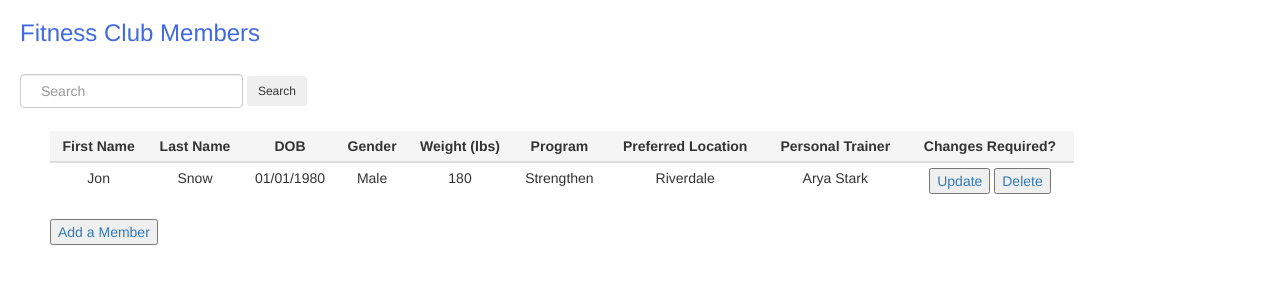
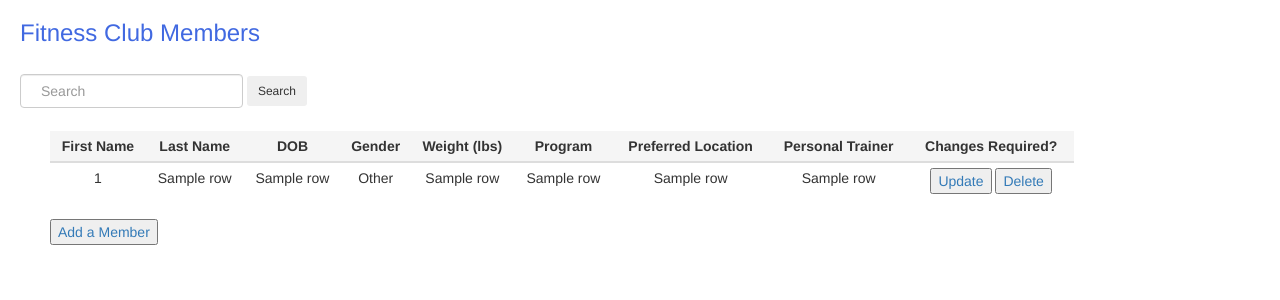
Before and after one commit to mittalj/cs340_databases_project, a Flask app: template templates/members.html in a window 1280 px wide. Shown: the part 52-352 px from the top of the page. Run offline with Flask 2, Linux system fonts and the light colour scheme; the template is opened without the code that fills it: most values are stand-ins (such as "Sample title", 1, 10 or a date in 2020); some libraries are stand-ins or nearby versions.

Commit message:
Fixed error in for the members route.

```diff
--- a/templates/members.html
+++ b/templates/members.html
@@ -41,16 +41,25 @@
 
    <tbody>
    	<tr>
-   		<td>Jon</td>
-   		<td>Snow</td>
-   		<td>01/01/1980</td>
-   		<td>Male</td>
-   		<td>180</td>
-   		<td>Strengthen</td>
-   		<td>Riverdale</td>
-   		<td>Arya Stark</td>
-   		<td><a href="{{url_for('updateMember')}}"><button>Update</button></a>
-		<a href=""><button>Delete</button></a></td>
+      {% for r in rows %}
+      <tr>
+       <td>{{r[0]}}</td>
+       <td>{{r[1]}}</td>
+       <td>{{r[2]}}</td>
+       {% if r[3] == 0 %}
+            <td>Male</td>
+       {% elif r[3] == 1 %}
+            <td>Female</td>
+       {% else %}
+            <td>Other</td>
+       {% endif %}
+       <td>{{r[4]}}</td>
+       <td>{{r[5]}}</td>
+       <td>{{r[6]}}</td>
+       <td>{{r[7]}}</td>
+       <td><a href="{{url_for('updateMember')}}"><button>Update</button></a>
+ 		   <a href=""><button>Delete</button></a></td>
+       {% endfor %}
    	</tr>
    </tbody>
 
--- a/webapp.py
+++ b/webapp.py
@@ -14,9 +14,15 @@ def home():
 @app.route('/members')
 def members():
 	db_connection = connect_to_database()
-	query = "m.first_name, m.last_name, m.birth_date, m.gender, m.weight, p.program_name, l.branch_name from members m \
-	INNER JOIN programs p ON m.program_id = p.program_id \
-	INNER JOIN locations l ON m.preferred_location = l.location_id;"
+	#query = "SELECT m.first_name, m.last_name, m.birth_date, m.gender, m.weight, p.program_name, l.branch_name from members m \
+	#INNER JOIN programs p ON m.program_id = p.program_id \
+	#INNER JOIN locations l ON m.preferred_location = l.location_id;"
+	query = "SELECT m.first_name, m.last_name, m.birth_date, m.gender, m.weight, p.program_name, l.branch_name,\
+	CONCAT_WS(' ', t.first_name, t.last_name) \
+	FROM members m \
+	INNER JOIN locations l ON m.preferred_location = l.location_id \
+	LEFT JOIN programs p ON m.program_id = p.program_id \
+	LEFT JOIN trainers t ON m.trainer_id = t.trainer_id;"
 	result = execute_query(db_connection, query).fetchall()
 	return render_template('members.html',rows=result)
 
```
